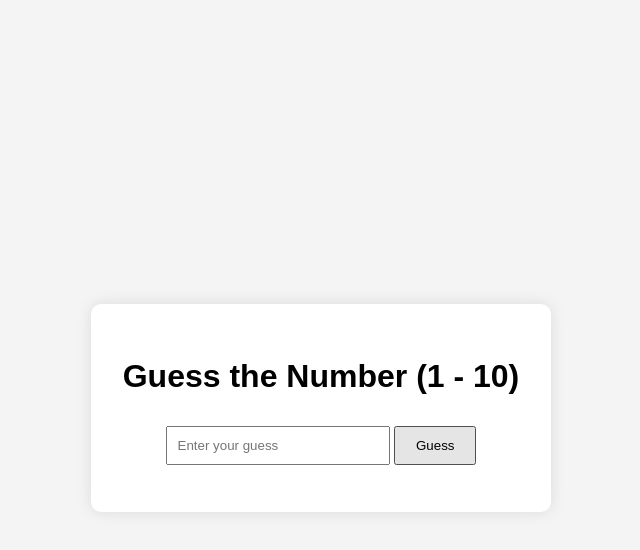
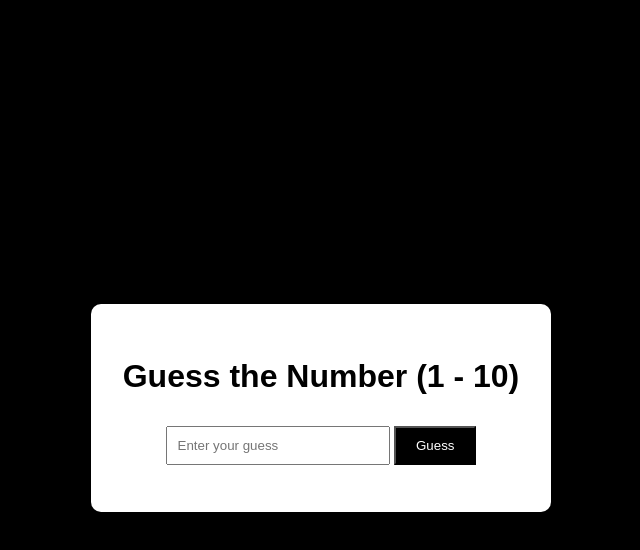
Before and after one commit to Abhinash01/Number-Guessing-Game, a plain HTML site: page index.html in a window 1280 px wide. In both pictures the pointer is over the button "Guess". Shown: the whole page, without its empty margins (319-959 px from the left). Drawn offline with Linux system fonts and the light colour scheme.

Commit message:
Styling Updated

```diff
--- a/style.css
+++ b/style.css
@@ -1,5 +1,5 @@
 body {
-    background-color: #f4f4f4;
+    background-color: #000;
     font-family: Arial, sans-serif;
     display: flex;
     justify-content: center;
@@ -27,6 +27,11 @@ body {
     cursor: pointer;
   }
 
+  button:hover{
+    background-color: #000;
+    color: #fff;
+ }
+
   #result {
     margin-top: 15px;
     font-weight: bold;
```
